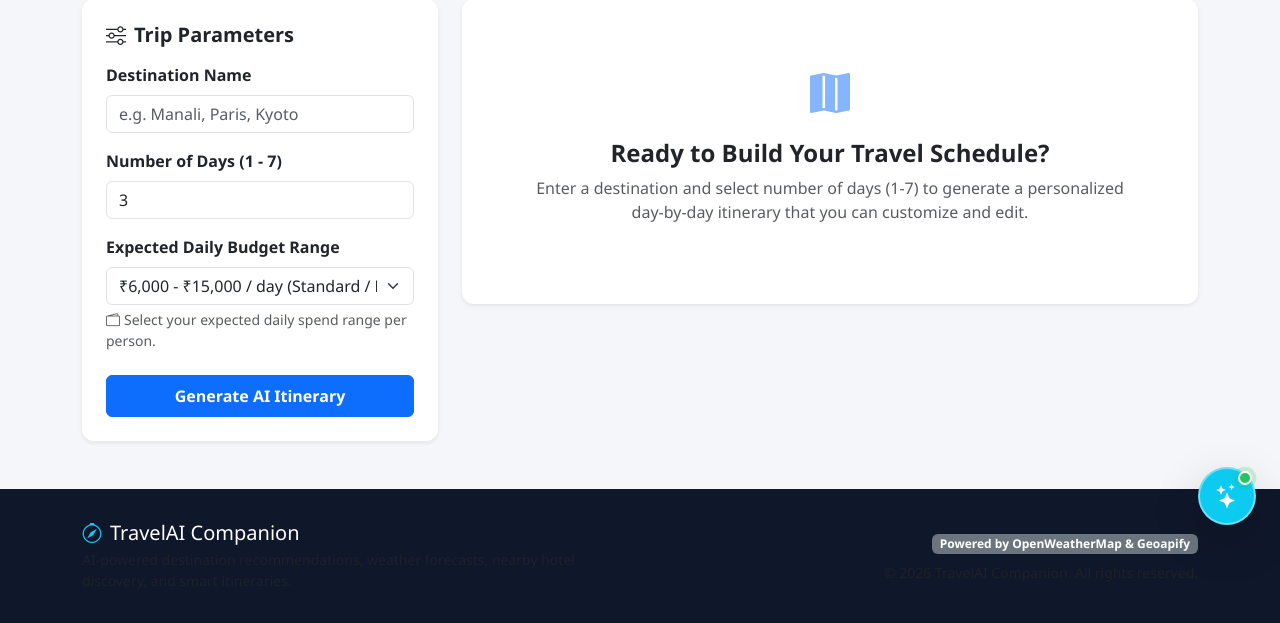
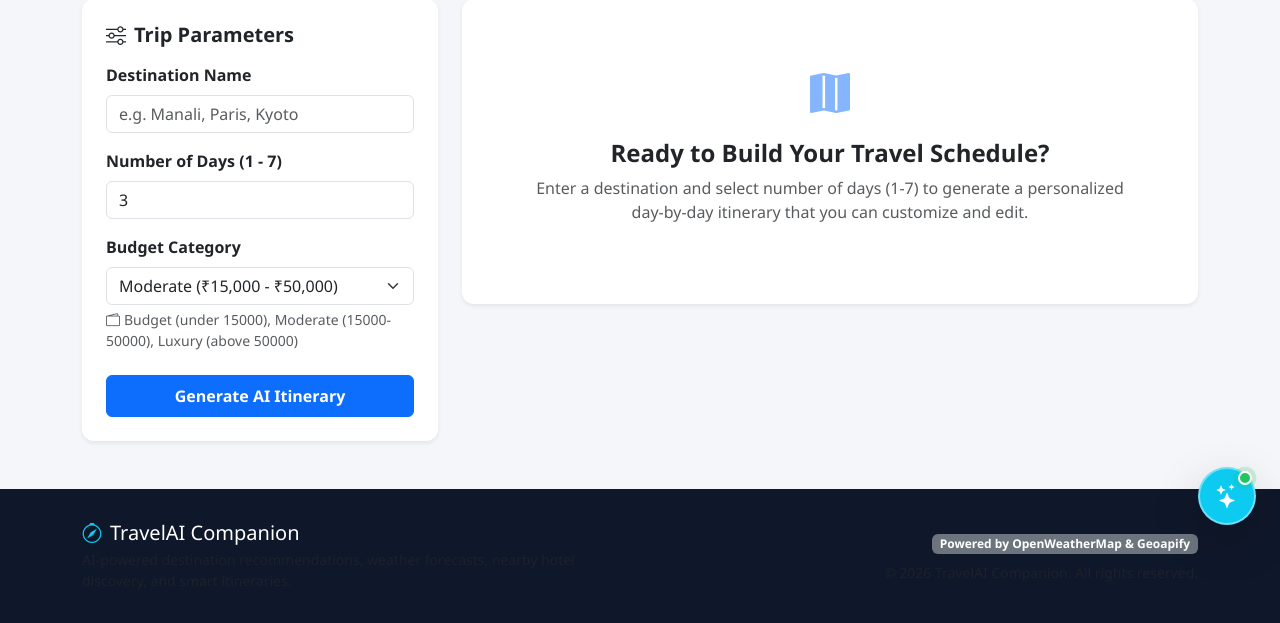
Before and after one commit to siddhi57/TravelAI, a Flask app: page /itinerary in a window 1280 px wide. Shown: the part 251-874 px from the top of the page. Run offline with Flask 3, Linux system fonts and the light colour scheme; parts of the project's set-up code (start-up, migrations or seed data) failed here and were passed over; some libraries are stand-ins or nearby versions.

Commit message:
Standardize on 3 exact budget categories: Budget (under 15000), Moderate (15000-50000), Luxury (above 50000)

```diff
--- a/forms.py
+++ b/forms.py
@@ -95,10 +95,10 @@ class DestinationForm(FlaskForm):
         ('Desert', 'Desert Safari'),
         ('Wildlife', 'Wildlife & Jungle')
     ], validators=[DataRequired()])
-    budget_level = SelectField('Budget Category & Range', choices=[
-        ('Budget', 'Budget (Under ₹5,000 / day)'),
-        ('Moderate', 'Moderate (₹5,000 - ₹15,000 / day)'),
-        ('Luxury', 'Luxury (Above ₹15,000 / day)')
+    budget_level = SelectField('Budget Category', choices=[
+        ('Budget', 'Budget (Under ₹15,000)'),
+        ('Moderate', 'Moderate (₹15,000 - ₹50,000)'),
+        ('Luxury', 'Luxury (Above ₹50,000)')
     ], validators=[DataRequired()])
     description = TextAreaField('Description', validators=[DataRequired(), Length(min=10, max=1000)])
     tags = StringField('Tags (space-separated)', validators=[Length(max=255)])
@@ -106,16 +106,11 @@ class DestinationForm(FlaskForm):
 
 
 class RecommendationForm(FlaskForm):
-    budget_level = SelectField('Budget Range', choices=[
-        ('Any', 'Any Budget Range'),
-        ('Under 2,500', 'Under ₹2,500 / day (Backpacker / Low Budget)'),
-        ('2,500 - 6,000', '₹2,500 - ₹6,000 / day (Economy / Budget)'),
-        ('6,000 - 15,000', '₹6,000 - ₹15,000 / day (Standard / Moderate)'),
-        ('15,000 - 30,000', '₹15,000 - ₹30,000 / day (Premium / Upscale)'),
-        ('Above 30,000', 'Above ₹30,000 / day (Luxury / Elite)'),
-        ('Budget', 'Budget (Under ₹5,000 / day)'),
-        ('Moderate', 'Moderate (₹5,000 - ₹15,000 / day)'),
-        ('Luxury', 'Luxury (Above ₹15,000 / day)')
+    budget_level = SelectField('Budget Category', choices=[
+        ('Any', 'All Budgets'),
+        ('Budget', 'Budget (Under ₹15,000)'),
+        ('Moderate', 'Moderate (₹15,000 - ₹50,000)'),
+        ('Luxury', 'Luxury (Above ₹50,000)')
     ], default='Any')
 
     category = SelectField('Travel Category', choices=[
@@ -164,14 +159,9 @@ class CommentForm(FlaskForm):
 class ItineraryForm(FlaskForm):
     destination = StringField('Destination Name', validators=[DataRequired(), Length(max=120)])
     days = IntegerField('Number of Days (1 - 7)', validators=[DataRequired(), NumberRange(min=1, max=7)], default=3)
-    budget = SelectField('Expected Daily Budget Range', choices=[
-        ('6,000 - 15,000', '₹6,000 - ₹15,000 / day (Standard / Moderate)'),
-        ('Under 2,500', 'Under ₹2,500 / day (Backpacker / Low Budget)'),
-        ('2,500 - 6,000', '₹2,500 - ₹6,000 / day (Economy / Budget)'),
-        ('15,000 - 30,000', '₹15,000 - ₹30,000 / day (Premium / Upscale)'),
-        ('Above 30,000', 'Above ₹30,000 / day (Luxury / Elite)'),
-        ('Budget', 'Budget (Under ₹5,000 / day)'),
-        ('Moderate', 'Moderate (₹5,000 - ₹15,000 / day)'),
-        ('Luxury', 'Luxury (Above ₹15,000 / day)')
-    ], default='6,000 - 15,000')
+    budget = SelectField('Budget Category', choices=[
+        ('Budget', 'Budget (Under ₹15,000)'),
+        ('Moderate', 'Moderate (₹15,000 - ₹50,000)'),
+        ('Luxury', 'Luxury (Above ₹50,000)')
+    ], default='Moderate')
     submit = SubmitField('Generate AI Itinerary')
--- a/templates/index.html
+++ b/templates/index.html
@@ -121,11 +121,11 @@
                     <div class="d-flex justify-content-between align-items-start mb-2">
                         <span class="badge-category">{{ dest.category }}</span>
                         {% if dest.budget_level == 'Budget' %}
-                            <span class="badge-budget">Budget (&lt; ₹5,000/day)</span>
+                            <span class="badge-budget">Budget (Under ₹15,000)</span>
                         {% elif dest.budget_level == 'Moderate' %}
-                            <span class="badge-budget">Moderate (₹5,000 - ₹15,000/day)</span>
+                            <span class="badge-budget">Moderate (₹15,000 - ₹50,000)</span>
                         {% elif dest.budget_level == 'Luxury' %}
-                            <span class="badge-budget">Luxury (₹15,000+/day)</span>
+                            <span class="badge-budget">Luxury (Above ₹50,000)</span>
                         {% else %}
                             <span class="badge-budget">{{ dest.budget_level }}</span>
                         {% endif %}
--- a/templates/itinerary.html
+++ b/templates/itinerary.html
@@ -85,7 +85,7 @@
                         <div class="mb-4">
                             {{ form.budget.label(class="form-label fw-semibold") }}
                             {{ form.budget(class="form-select") }}
-                            <div class="form-text text-muted small"><i class="bi bi-wallet2 me-1"></i>Select your expected daily spend range per person.</div>
+                            <div class="form-text text-muted small"><i class="bi bi-wallet2 me-1"></i>Budget (under 15000), Moderate (15000-50000), Luxury (above 50000)</div>
                         </div>
 
                         <div class="d-grid">
```
Also changed, not shown: ml/recommender.py (+13 -27 lines), templates/hotels.html (+4 -9 lines), templates/recommendations.html (+4 -4 lines), tests/test_app.py (+7 -7 lines).
